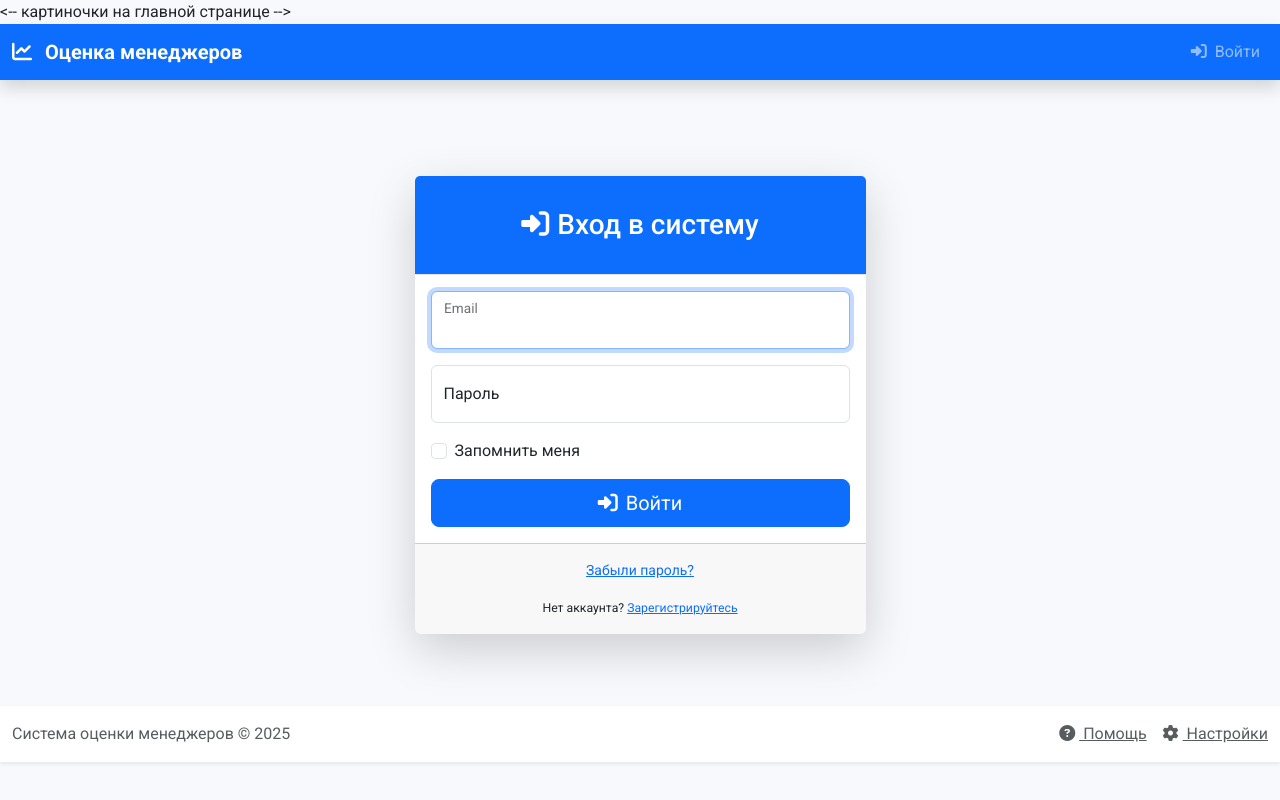
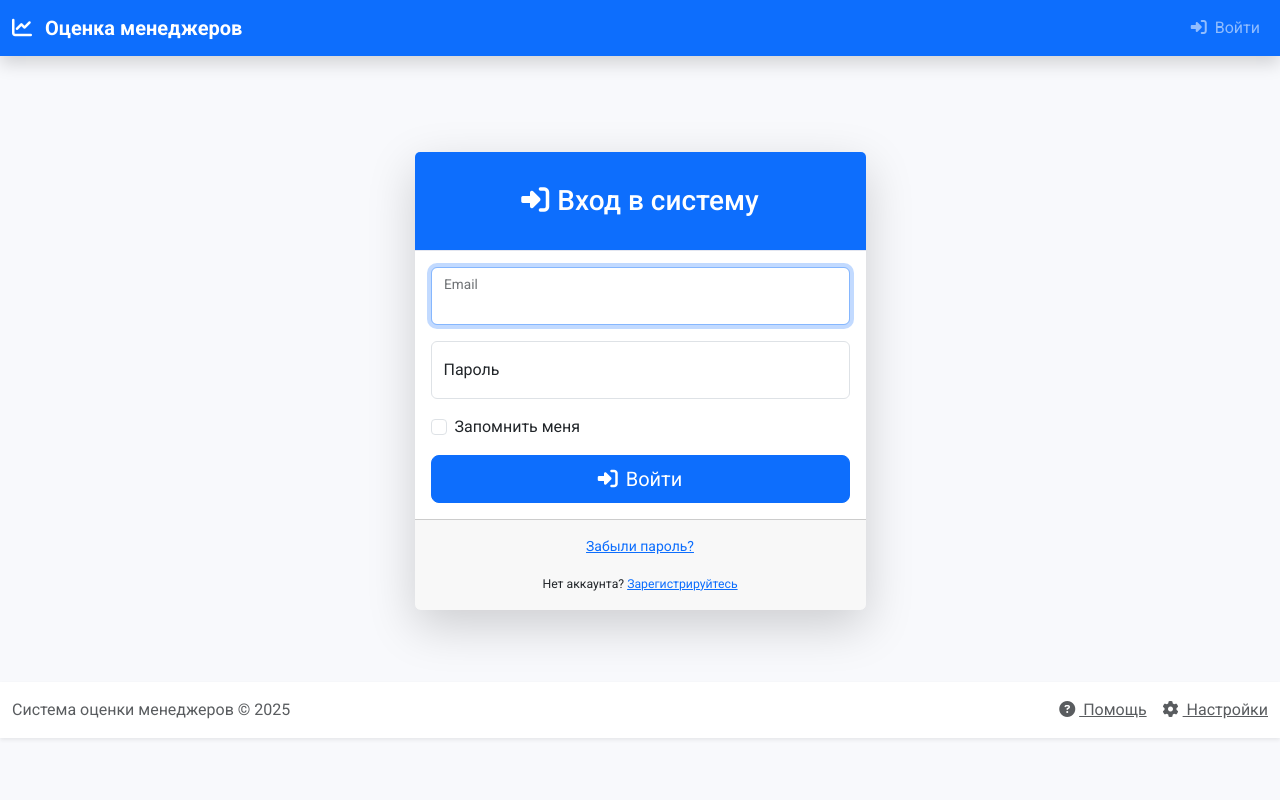
Before and after one commit to markachevap/managers_evaluation, a Django app: page /accounts/login/?next=/analytics/leader/ in a window 1280 px wide. Run offline with Django 5.2, Linux system fonts and the light colour scheme.

Commit message:
Update base.html

```diff
--- a/backend/templates/base/base.html
+++ b/backend/templates/base/base.html
@@ -14,7 +14,7 @@
     <!-- Google Fonts -->
     <link href="https://fonts.googleapis.com/css2?family=Roboto:wght@300;400;500;700&display=swap" rel="stylesheet">
 
-    <-- картиночки на главной странице -->
+    <!-- картиночки на главной странице -->
     <link href="https://cdn.jsdelivr.net/npm/bootstrap@5.3.0/dist/css/bootstrap.min.css" rel="stylesheet">
     <link href="https://cdn.jsdelivr.net/npm/bootstrap-icons@1.8.0/font/bootstrap-icons.css" rel="stylesheet">
 
```
